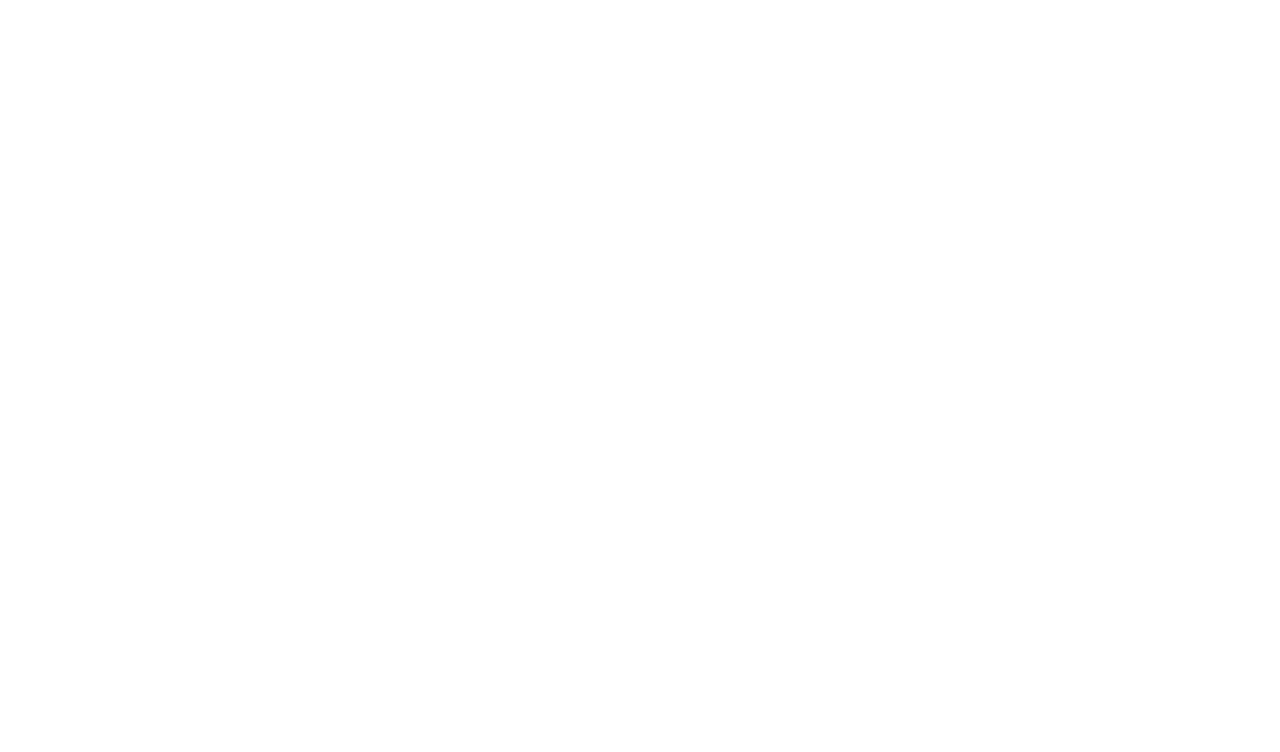
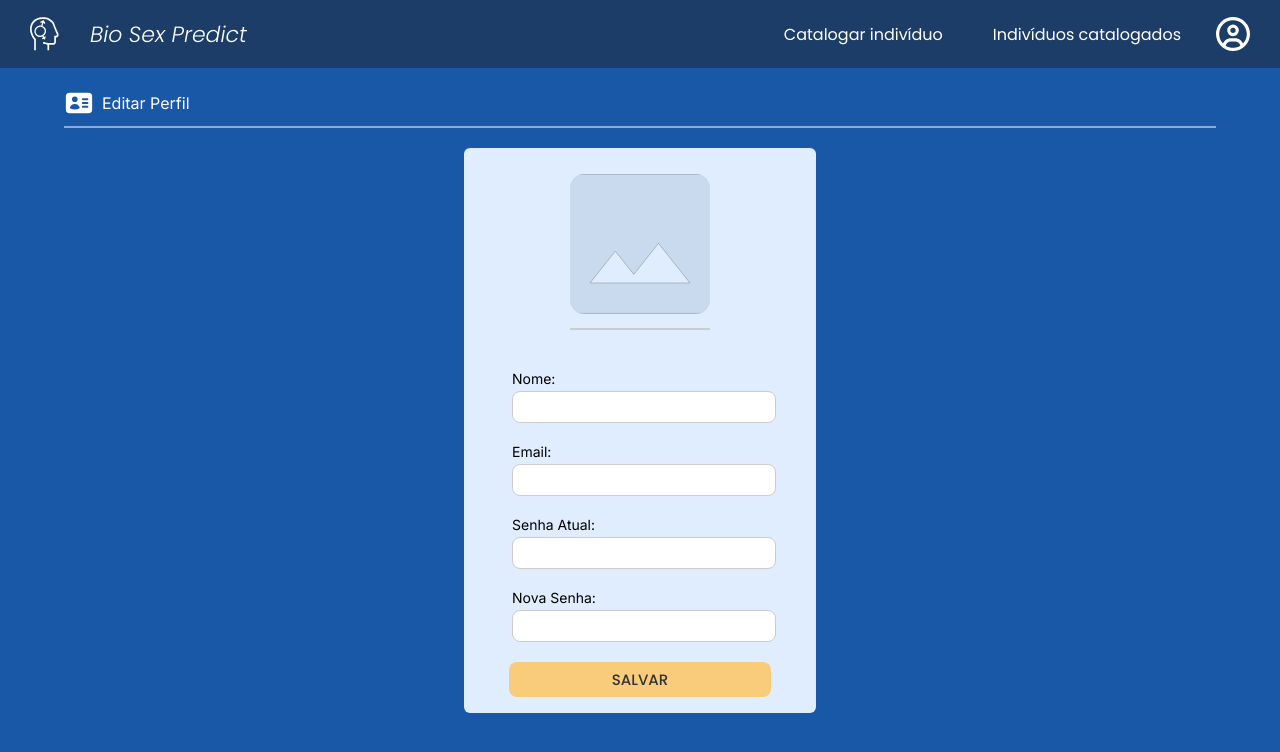
Before and after one commit to liviantorres/bioSexPredict, a React (Vite) app in the folder frontend/bioSexPredict/: page /inicio/perfil in a window 1280 px wide. Before the commit this address had no page. Shown: the top 752 px of the page. Built offline with nearby package versions, Linux system fonts and the light colour scheme; the HTML template or start-up script is replaced by a standard one.

Commit message:
Resolve #26

```diff
--- a/frontend/bioSexPredict/src/components/CardIndividuo.jsx
+++ b/frontend/bioSexPredict/src/components/CardIndividuo.jsx
@@ -121,10 +121,10 @@
     setModalEditar(true);
   };
 
-  const openExcluir = () =>{
+  const openExcluir = () => {
     setModal(false);
     setModalExcluir(true);
-  }
+  };
 
   return (
     <>
--- a/frontend/bioSexPredict/src/components/Navbar.jsx
+++ b/frontend/bioSexPredict/src/components/Navbar.jsx
@@ -1,48 +1,35 @@
+import { useState } from "react";
 import styled from "styled-components";
 import { NavLink } from "react-router-dom";
 import { FaRegCircleUser } from "react-icons/fa6";
+import { FiEdit, FiLogOut } from "react-icons/fi";
 
 const NavbarContainer = styled.nav`
   background-color: #1c3d67;
   display: flex;
   align-items: center;
   justify-content: space-between;
-  padding: 10px 30px 10px 30px;
-  & ul {
-    display: flex;
-    gap: 20px;
-    list-style-type: none;
-
-    & a {
-      color: #ffff;
-      text-decoration: none;
-    }
-
-    & a.active {
-      opacity: 1;
-    }
-  }
+  padding: 12px 30px;
+  font-family: "Poppins", sans-serif;
 `;
 
 const TextOverlay = styled.p`
   color: #ffffff;
-  font-family: "Inter", sans-serif;
-  font-size: 24px;
-  font-weight: 200;
+  font-size: 22px;
+  font-weight: 300;
   font-style: italic;
 `;
 
 const StyledNavLink = styled(NavLink)`
-  font-family: "Poppins", sans-serif;
   font-weight: 400;
   color: white;
   text-decoration: none;
   font-size: 1rem;
-  padding: 5px 10px;
+  padding: 8px 15px;
+  transition: 0.3s ease-in-out;
 
   &.active {
     font-weight: 700;
-    text-decoration: none;
   }
 
   &:hover {
@@ -53,18 +40,64 @@
 const DivContainer = styled.div`
   display: flex;
   align-items: center;
-  gap: 0px;
+  gap: 20px;
+`;
 
-  & div {
-    margin: 0px 20px 0px 20px;
+const ProfileContainer = styled.div`
+  position: relative;
+  cursor: pointer;
+  display: flex;
+  align-items: center;
+  gap: 10px;
+`;
+
+const DropdownMenu = styled.div`
+  position: absolute;
+  top: 45px;
+  right: 0;
+  background: white;
+  box-shadow: 0px 4px 10px rgba(0, 0, 0, 0.15);
+  border-radius: 10px;
+  overflow: hidden;
+  display: ${({ isOpen }) => (isOpen ? "block" : "none")};
+  min-width: 180px;
+  z-index: 100;
+  animation: fadeIn 0.3s ease-in-out;
+
+  @keyframes fadeIn {
+    from {
+      opacity: 0;
+      transform: translateY(-10px);
+    }
+    to {
+      opacity: 1;
+      transform: translateY(0);
+    }
+  }
+
+  & a {
+    display: flex;
+    align-items: center;
+    gap: 10px;
+    padding: 12px 15px;
+    color: #333;
+    text-decoration: none;
+    font-size: 15px;
+    transition: background 0.2s ease-in-out;
+
+    &:hover {
+      background: #f1f1f1;
+    }
   }
 `;
 
 const Navbar = () => {
+  const [isOpen, setIsOpen] = useState(false);
+
   return (
     <NavbarContainer>
       <DivContainer>
-        <img src="/bioSexPredict.svg" alt="" />
+        <img src="/bioSexPredict.svg" alt="Logo" width={40} />
         <TextOverlay>Bio Sex Predict</TextOverlay>
       </DivContainer>
 
@@ -77,9 +110,17 @@
           Indivíduos catalogados
         </StyledNavLink>
 
-        <div>
+        <ProfileContainer onClick={() => setIsOpen(!isOpen)}>
           <FaRegCircleUser size={34} color="white" />
-        </div>
+          <DropdownMenu isOpen={isOpen}>
+            <NavLink to="/inicio/perfil">
+              <FiEdit size={16} /> Editar Perfil
+            </NavLink>
+            <NavLink to="/logout">
+              <FiLogOut size={16} color="red" /> Sair
+            </NavLink>
+          </DropdownMenu>
+        </ProfileContainer>
       </DivContainer>
     </NavbarContainer>
   );
--- /dev/null
+++ b/frontend/bioSexPredict/src/pages/Perfil.jsx
@@ -0,0 +1,231 @@
+import { useState } from "react";
+import styled from "styled-components";
+import { HiIdentification } from "react-icons/hi2";
+
+const ContainerPrincipal = styled.div`
+  background-color: #1957a7;
+  width: 100%;
+  height: 100vh;
+  display: flex;
+  flex-direction: column;
+  align-items: center;
+`;
+
+const DivContainer = styled.div`
+  display: flex;
+  align-items: center;
+  justify-content: start;
+  gap: 8px;
+  width: 90%;
+  border-bottom: 2px solid #ffffff81;
+  margin: 20px 0;
+  padding-bottom: 8px;
+
+  & p {
+    font-family: "Inter", sans-serif;
+    color: white;
+  }
+`;
+
+const ContainerCard = styled.div`
+  background-color: #e0edff;
+  border-radius: 6px;
+  display: flex;
+  flex-direction: column;
+  align-items: center;
+  gap: 20px;
+  padding: 16px;
+  width: 25%;
+`;
+
+const PerfilImagem = styled.img`
+  width: 140px;
+  height: 140px;
+  border-radius: 10%;
+  cursor: pointer;
+  object-fit: cover;
+  object-position: center;
+`;
+
+const InputFile = styled.input`
+  display: none;
+`;
+
+const ImageContainer = styled.div`
+  position: relative;
+  display: flex;
+  flex-direction: column;
+  align-items: center;
+  margin-bottom: 20px;
+  border-bottom: 2px solid #ccc;
+  padding-bottom: 14px;
+`;
+
+const Label = styled.label`
+  font-family: "Inter", sans-serif;
+  font-size: 14px;
+  margin-bottom: 4px;
+`;
+
+const Input = styled.input`
+  border: 1px solid #ccc;
+  border-radius: 8px;
+  padding-left: 6px;
+  outline: none;
+  width: 100%;
+  height: 30px;
+  font-size: 16px;
+  transition: border-color 0.3s ease, box-shadow 0.3s ease;
+
+  &:focus {
+    border-color: #1957a7;
+    box-shadow: 0 0 5px rgba(25, 87, 167, 0.5);
+  }
+`;
+
+const Button = styled.button`
+  background-color: #f8cc7b;
+  color: #333;
+  font-family: "Poppins", sans-serif;
+  font-weight: 500;
+  text-transform: uppercase;
+  font-size: 15px;
+  width: 82%;
+  height: 35px;
+  border: none;
+  border-radius: 8px;
+  cursor: pointer;
+  transition: background-color 0.2s ease, transform 0.1s ease, box-shadow 0.2s ease;
+
+  &:hover {
+    background-color: #f7c168;
+    transform: translateY(-2px);
+    box-shadow: 0 4px 8px rgba(0, 0, 0, 0.2);
+  }
+
+  &:active {
+    background-color: #e0b86d;
+    transform: translateY(0);
+    box-shadow: 0 2px 4px rgba(0, 0, 0, 0.15);
+  }
+
+  &:focus {
+    outline: none;
+    box-shadow: 0 0 0 4px rgba(248, 204, 123, 0.5);
+  }
+`;
+
+const InputContainer = styled.div`
+  width: 80%;
+  display: flex;
+  flex-direction: column;
+  align-items: flex-start;
+`;
+
+const LabelImg = styled.div`
+  font-family: "Inter", sans-serif;
+  display: flex;
+  gap: 10px;
+  margin-top: 10px;
+  font-size: 14px;
+`;
+
+const Perfil = ({ user = {} }) => {
+  const [formData, setFormData] = useState({
+    nome: user.nome || "",
+    email: user.email || "",
+    senhaAtual: "",
+    novaSenha: "",
+    imageUrl: "/imagePerfil.svg",
+  });
+
+
+  const handleImageChange = (e) => {
+    const file = e.target.files[0];
+    if (file) {
+      const reader = new FileReader();
+      reader.onloadend = () => {
+        setFormData({ ...formData, imageUrl: reader.result });
+      };
+      reader.readAsDataURL(file);
+    }
+  };
+
+  const handleChange = (e) => {
+    setFormData({ ...formData, [e.target.name]: e.target.value });
+  };
+
+  const handleSubmit = () => {
+    console.log("Dados salvos:", formData);
+  };
+
+  return (
+    <ContainerPrincipal>
+      <DivContainer>
+        <HiIdentification color="white" size={30} />
+        <p>Editar Perfil</p>
+      </DivContainer>
+      <ContainerCard>
+        <ImageContainer>
+          <LabelImg htmlFor="fileInput">
+            <PerfilImagem
+              src={formData.imageUrl}
+              alt="Imagem de Perfil"
+              onClick={() => document.getElementById("fileInput").click()}
+            />
+          </LabelImg>
+          <InputFile
+            id="fileInput"
+            type="file"
+            accept="image/*"
+            onChange={handleImageChange}
+          />
+        </ImageContainer>
+
+        <InputContainer>
+          <Label>Nome:</Label>
+          <Input
+            name="nome"
+            value={formData.nome}
+            onChange={handleChange}
+            type="text"
+          />
+        </InputContainer>
+
+        <InputContainer>
+          <Label>Email:</Label>
+          <Input
+            name="email"
+            value={formData.email}
+            onChange={handleChange}
+            type="email"
+          />
+        </InputContainer>
+
+        <InputContainer>
+          <Label>Senha Atual:</Label>
+          <Input
+            name="senhaAtual"
+            value={formData.senhaAtual}
+            onChange={handleChange}
+            type="password"
+          />
+        </InputContainer>
+
+        <InputContainer>
+          <Label>Nova Senha:</Label>
+          <Input
+            name="novaSenha"
+            value={formData.novaSenha}
+            onChange={handleChange}
+            type="password"
+          />
+        </InputContainer>
+
+        <Button onClick={handleSubmit}>Salvar</Button>
+      </ContainerCard>
+    </ContainerPrincipal>
+  );
+};
+
+export default Perfil;
--- a/frontend/bioSexPredict/src/routes/Paths.jsx
+++ b/frontend/bioSexPredict/src/routes/Paths.jsx
@@ -1,29 +1,36 @@
-import {BrowserRouter, Routes, Route  } from "react-router-dom"
-import Login from "../pages/Login"
+import { BrowserRouter, Routes, Route } from "react-router-dom";
+import Login from "../pages/Login";
 import Register from "../pages/Register";
 import PageLayout from "../layouts/PageLayout";
 import CatalogarIndividuo from "../pages/CatalogarIndividuo";
 import IndividuosCatalogados from "../pages/IndividuosCatalogados";
+import Perfil from "../pages/Perfil";
+
 
 const Paths = () => {
   return (
     <>
       <BrowserRouter>
         <Routes>
+          <Route path="/" element={<Login />} />
+          <Route path="/register" element={<Register />} />
 
-            <Route path="/" element={ <Login/> }/>
-            <Route path="/register" element={ <Register/> }/>
-
-            <Route path="/inicio" element={<PageLayout/>}>
-                 <Route index element={ <CatalogarIndividuo/> }/>
-                 <Route path="/inicio/catalogar-individuo" element={ <CatalogarIndividuo/> }/>
-                 <Route path="/inicio/individuos-catalogados" element={ <IndividuosCatalogados/> }/>
+          <Route path="/inicio" element={<PageLayout />}>
+            <Route index element={<CatalogarIndividuo />} />
+            <Route
+              path="/inicio/catalogar-individuo"
+              element={<CatalogarIndividuo />}
+            />
+            <Route
+              path="/inicio/individuos-catalogados"
+              element={<IndividuosCatalogados />}
+            />
+            <Route path="/inicio/perfil" element={<Perfil />} />
           </Route>
         </Routes>
       </BrowserRouter>
-
     </>
   );
-}
+};
 
 export default Paths;
```
Also changed, not shown: frontend/bioSexPredict/src/components/ModalEditar.jsx (+6 -4 lines), frontend/bioSexPredict/src/components/ModalExibir.jsx (+3 -4 lines), frontend/bioSexPredict/src/pages/CatalogarIndividuo.jsx (+6 -11 lines). Lines whose indentation alone changed are shown as unchanged.
